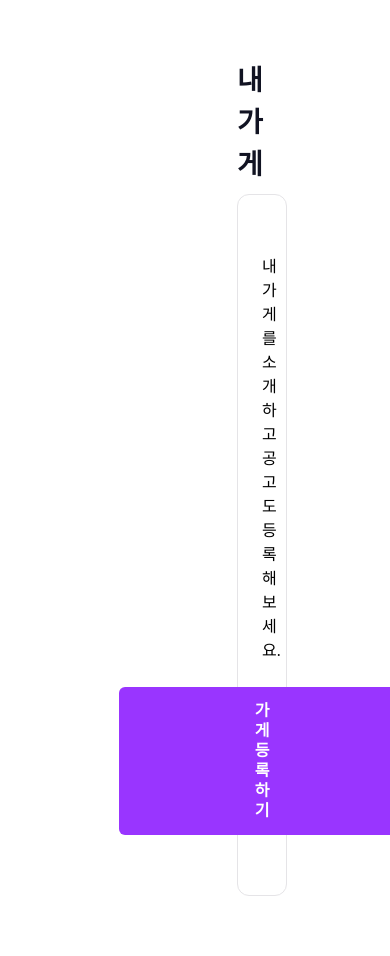
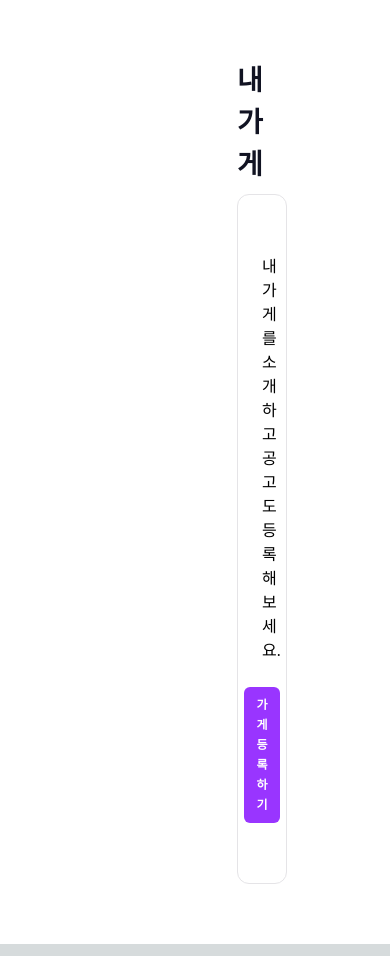
Before and after one commit to 12-Pair-Programming/Dang-il, a Next.js app: page /myShopInfo in a window 390 px wide. Shown: the top 956 px of the page. Built offline with nearby package versions, Linux system fonts and the light colour scheme; a web font is replaced by a local one.

Commit message:
Refactor: 멘토링 당시 받은 리뷰

```diff
--- a/pages/myShopInfo.tsx
+++ b/pages/myShopInfo.tsx
@@ -1,3 +1,4 @@
+import { useMediaQuery } from "react-responsive";
 import Button from "@/shared/@common/ui/Button/Button";
 import { useRouter } from "next/router";
 import { useEffect, useState } from "react";
@@ -11,12 +12,13 @@ const myShopInfo = () => {
   }
 
   const [size, setSize] = useState('large');
+  const isMobile = useMediaQuery({ query: '(max-width: 767px)' });
 
   useEffect(() => {
-    const handleSize = () => {
-      if(window.innerWidth < 768){
-        setSize('small');
-      }
+    if (isMobile) {
+      setSize('small');
+    } else {
+      setSize('large');
     }
   }, []);
 
@@ -28,7 +30,9 @@ const myShopInfo = () => {
         <p className="text-black text-[28px] font-bold">내 가게</p>
         <div className="flex w-full py-[60px] px-[24px] flex-col content-center items-center gap-6 rounded-xl border border-solid border-gray-20">
           <p className=" self-stretch text-center text-base">내 가게를 소개하고 공고도 등록해 보세요.</p>
-          <Button size={size} color='colored' onClick={handleWritingShopInfo} content='가게 등록하기' />
+          <Button size={size} color='colored' onClick={handleWritingShopInfo} >
+            가게 등록하기
+          </Button>
         </div>
       </div>
     </>
--- a/shared/@common/ui/Button/Button.tsx
+++ b/shared/@common/ui/Button/Button.tsx
@@ -1,14 +1,14 @@
-import React from 'react';
+import React, { Children } from 'react';
 
 interface ButtonProps {
   size: 'large' | 'medium' | 'small'; // 크기 종류
   color: 'colored' | 'none' /* | 'disabled'; */ // 색상 종류
   onClick: () => void; // 클릭 이벤트 핸들러
-  content: string; // 버튼 내용
+  children: string; // 버튼 내용
   disabled?: boolean; // 비활성화 여부
 }
 
-const Button: React.FC<ButtonProps> = ({ size, color, onClick, content, disabled = false }) => {
+const Button: React.FC<ButtonProps> = ({ size, color, onClick, children, disabled = false }) => {
   const styleInformation = (size: 'large' | 'medium' | 'small', color: 'colored' | 'none' /*| 'disabled' */) => {
     let sizeStyle, colorStyle, fontStyle;
 
@@ -58,7 +58,7 @@ const Button: React.FC<ButtonProps> = ({ size, color, onClick, content, disabled
 
   return (
     <button className={buttonClass} onClick={onClick} disabled={disabled}>
-      {content}
+      {children}
     </button>
   );
 };
--- /dev/null
+++ b/shared/@common/ui/Table/TableButton.tsx
@@ -0,0 +1,24 @@
+
+interface ButtonComponentProps {
+  handleClick: (buttons: string) => void;
+}
+
+const TableButton: React.FC<ButtonComponentProps> = ({ handleClick, buttonVisible, status }) => {
+  return (
+    <>
+      {buttonVisible && (
+        <>
+          <button className="border-red-30 flex py-2 px-3 content-center items-center rounded-md border border-solid " onClick={() => handleClick('reject')}>
+            <p className="text-red-40 font-bold text-sm">거절하기</p>
+          </button>
+          <button className="border-blue-20 flex py-2 px-3 content-center items-center rounded-md border border-solid" onClick={() => handleClick('approve')}>
+            <p className="text-blue-20 font-bold text-sm">승인하기</p>
+          </button>
+        </>
+      )}
+      {status && <p className={`p-4 ${status === '거절' ? 'bg-purple-20 text-purple-50' : 'bg-blue-10 text-blue-20'} flex py-1 px-2 content-center items-center rounded-2xl font-bold text-sm`}>{status}</p>}
+    </>
+  );
+};
+
+export default TableButton;
--- a/shared/@common/ui/Table/table.tsx
+++ b/shared/@common/ui/Table/table.tsx
@@ -1,4 +1,6 @@
 import React, { useEffect, useState } from "react";
+import tablebutton
+import TableButton from "./TableButton";
 
 
 const Table: React.FC<{
@@ -28,27 +30,8 @@ const Table: React.FC<{
   const [buttonVisible, setButtonVisible] = useState(true);
   const [status, setStatus] = useState('');
 
-  interface ButtonComponentProps {
-    handleClick: (buttons: string) => void;
-  }
 
-  const ButtonComponent: React.FC<ButtonComponentProps> = ({ handleClick }) => {
-    return (
-      <>
-        {buttonVisible && (
-          <>
-            <button className="border-red-30 flex py-2 px-3 content-center items-center rounded-md border border-solid " onClick={() => handleClick('reject')}>
-              <p className="text-red-40 font-bold text-sm">거절하기</p>
-            </button>
-            <button className="border-blue-20 flex py-2 px-3 content-center items-center rounded-md border border-solid" onClick={() => handleClick('approve')}>
-              <p className="text-blue-20 font-bold text-sm">승인하기</p>
-            </button>
-          </>
-        )}
-        {status && <p className={`p-4 ${status === '거절' ? 'bg-purple-20 text-purple-50' : 'bg-blue-10 text-blue-20'} flex py-1 px-2 content-center items-center rounded-2xl font-bold text-sm`}>{status}</p>}
-      </>
-    );
-  };
+
 
 
   const handleChangingStatus = (buttons : string) => {
@@ -88,8 +71,8 @@ const Table: React.FC<{
               {id === 'a' ? (
                 {statuses}
               ) : id === 'b' ? (
-                <ButtonComponent handleClick={handleChangingStatus} />
-              ) : <ButtonComponent handleClick={handleChangingStatus} />}
+                <TableButton handleClick={handleChangingStatus} buttonVisible={buttonVisible} status={status} />
+              ) : <TableButton handleClick={handleChangingStatus} buttonVisible={buttonVisible} status={status} />}
             </td>
           </tr>
 
```
